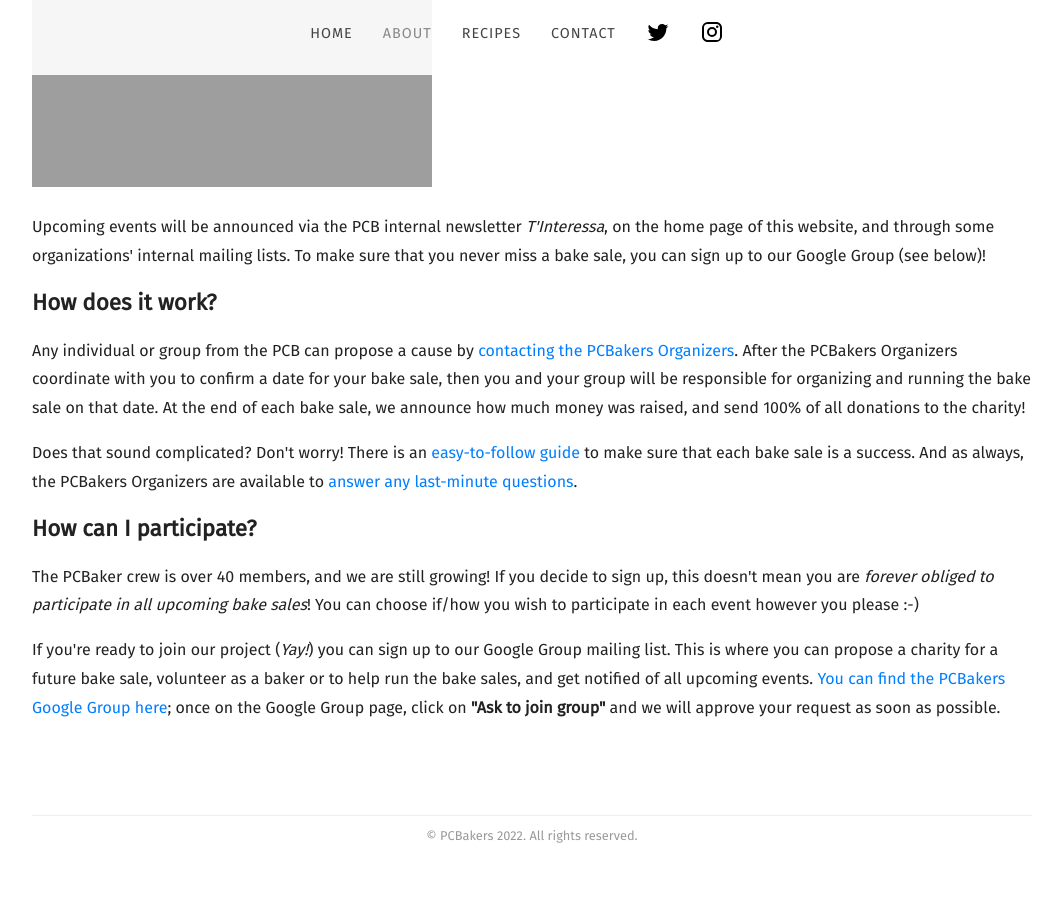
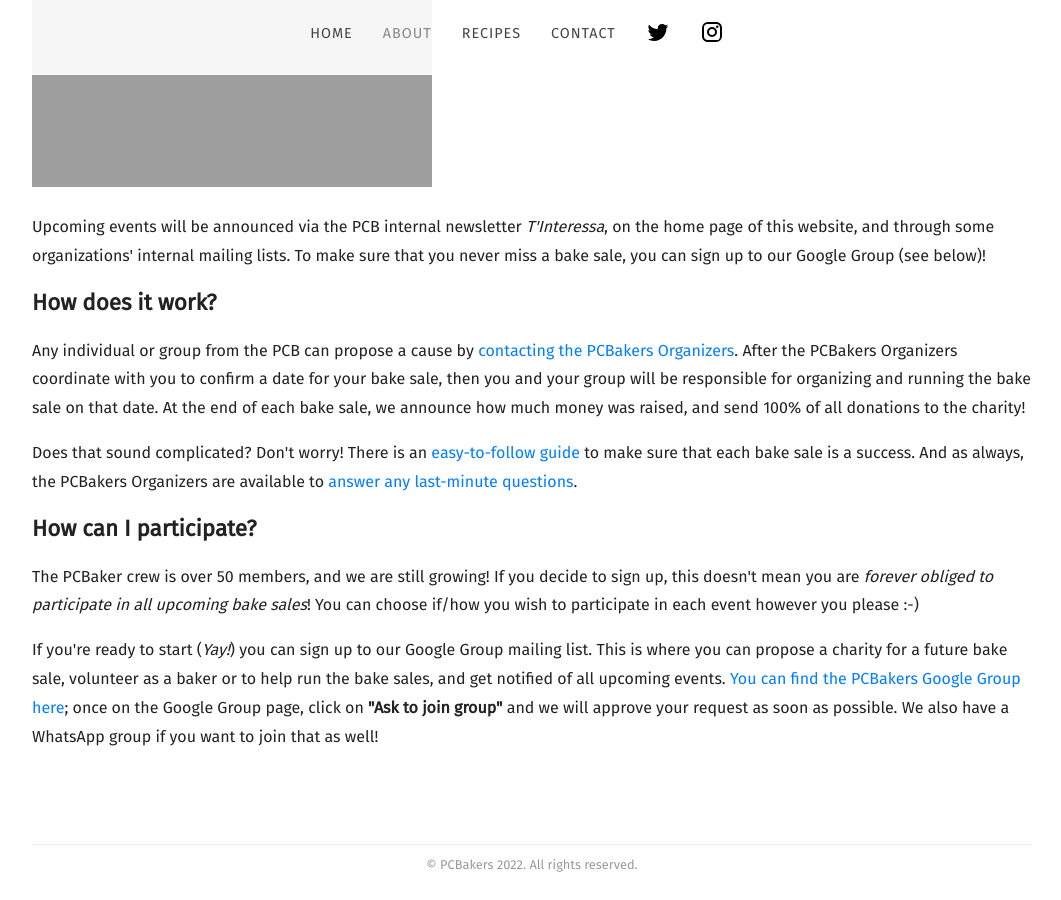
Before and after one commit to willblev/PCBakers, a Jekyll site: the page built from about.html, in a window 1280 px wide and 900 px high, scrolled down 2346 px. Shown: the whole window, without its empty margins (108-1169 px from the left). Built offline with Jekyll 4.4.1, drawn with Linux system fonts in a browser that asks for light colours; some web fonts are replaced; before the commit the page ends 3217 px from its top, so only the background shows below that.

Commit message:
added pics and modified about page

```diff
--- a/about.html
+++ b/about.html
@@ -42,7 +42,7 @@ title: About
 
 
 	<h2>How can I participate?</h2>
-	<p>The PCBaker crew is over 40 members, and we are still growing! If you decide to sign up, this doesn't mean you are <i>forever obliged to participate in all upcoming bake sales</i>! You can choose if/how you wish to participate in each event however you please :-)</p>
+	<p>The PCBaker crew is over 50 members, and we are still growing! If you decide to sign up, this doesn't mean you are <i>forever obliged to participate in all upcoming bake sales</i>! You can choose if/how you wish to participate in each event however you please :-)</p>
 
-	<p>If you're ready to join our project (<i>Yay!</i>) you can sign up to our Google Group mailing list. This is where you can propose a charity for a future bake sale, volunteer as a baker or to help run the bake sales, and get notified of all upcoming events. <a href="https://groups.google.com/g/PCBakers" target="_blank">You can find the PCBakers Google Group here</a>; once on the Google Group page, click on <b>"Ask to join group"</b> and we will approve your request as soon as possible. </p>
+	<p>If you're ready to start (<i>Yay!</i>) you can sign up to our Google Group mailing list. This is where you can propose a charity for a future bake sale, volunteer as a baker or to help run the bake sales, and get notified of all upcoming events. <a href="https://groups.google.com/g/PCBakers" target="_blank">You can find the PCBakers Google Group here</a>; once on the Google Group page, click on <b>"Ask to join group"</b> and we will approve your request as soon as possible. We also have a WhatsApp group if you want to join that as well!</p>
 </div>
```
